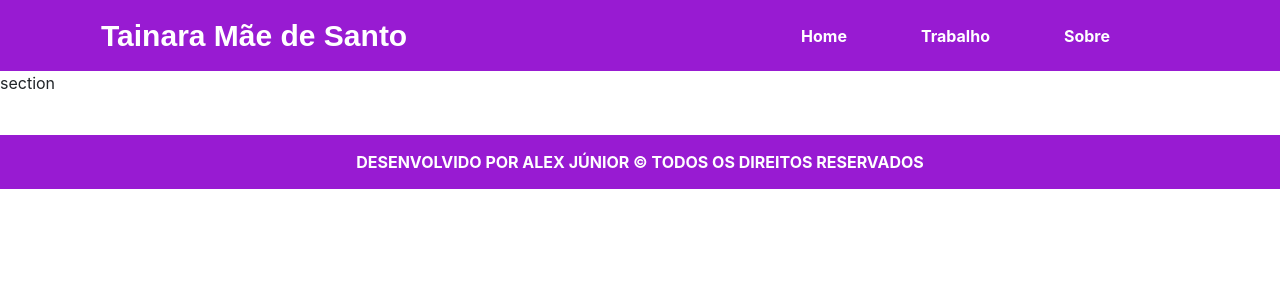
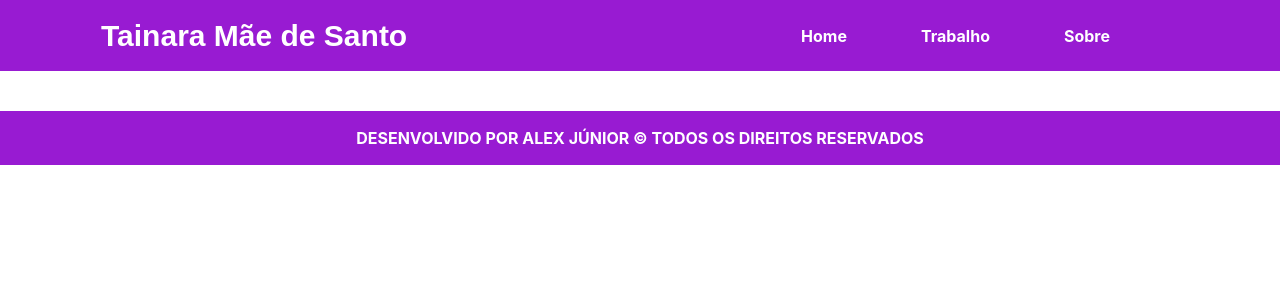
Before and after one commit to alex-barret/TainaraMae, a Vue app in the folder tainara/: page / in a window 1280 px wide. Shown: the top 300 px of the page. Built offline with nearby package versions, Linux system fonts and the light colour scheme.

Commit message:
configurando seção

```diff
--- a/tainara/src/components/TainaraSection.vue
+++ b/tainara/src/components/TainaraSection.vue
@@ -1,5 +1,5 @@
 <template>
-  <section>section</section>
+  <section></section>
 </template>
 
 <script>
```
